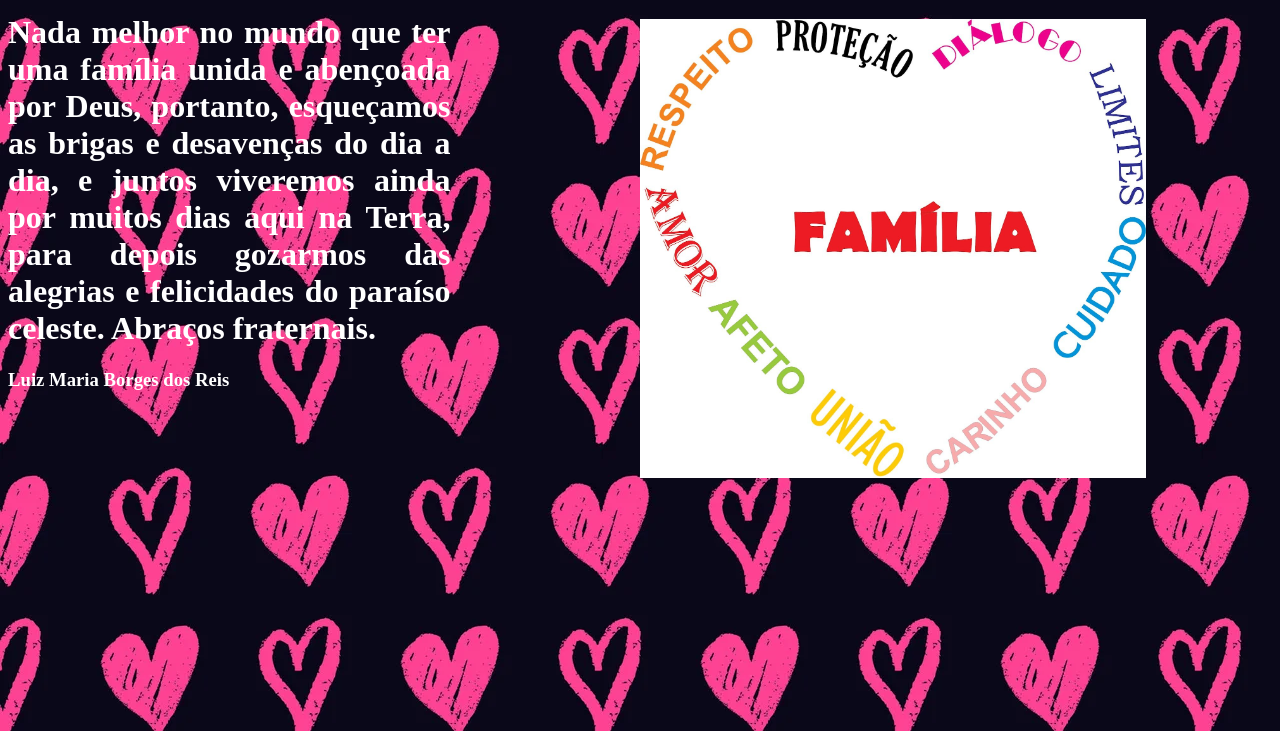
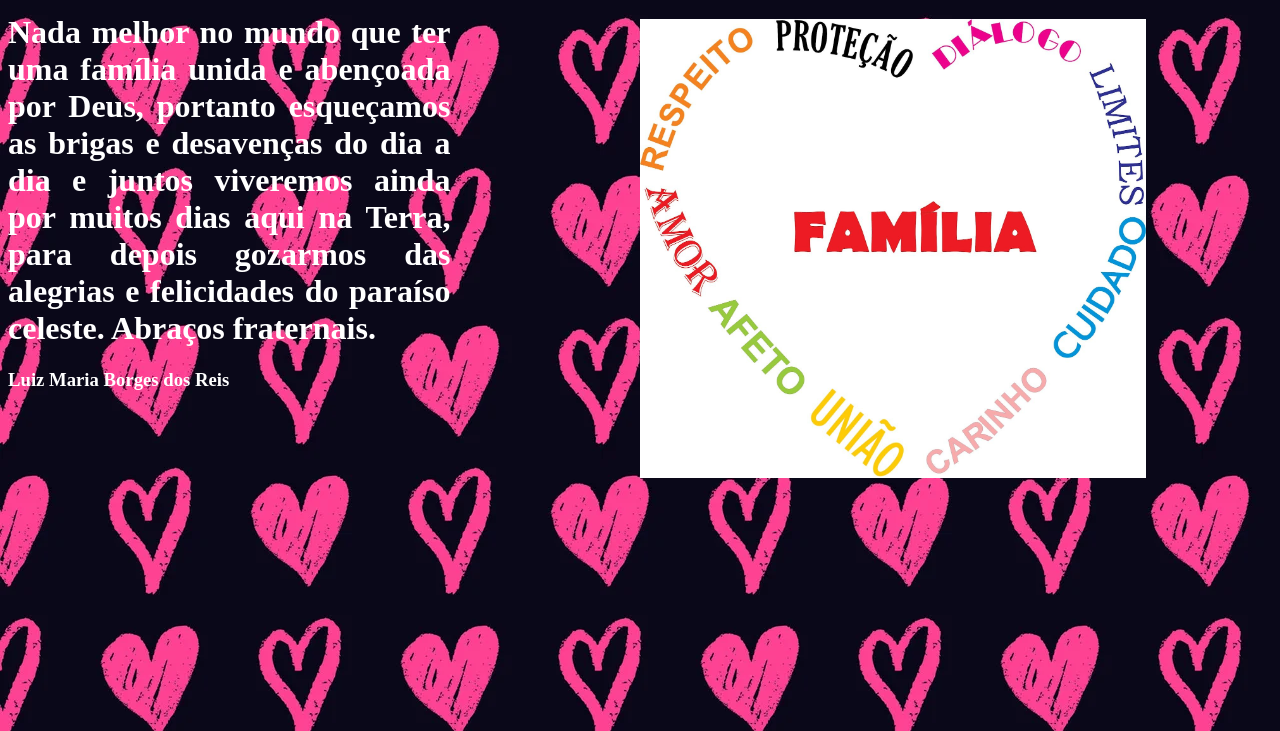
Before and after one commit to nonopava/sthefanysouza, a plain HTML site: page index.html in a window 1280 px wide. Shown: the part 69-800 px from the top of the page. Drawn offline with Linux system fonts and the light colour scheme.

Commit message:
Update index.html

```diff
--- a/index.html
+++ b/index.html
@@ -25,7 +25,7 @@
     </div>
     <div id="mensagem">
         <h1>
-            Nada melhor no mundo que ter uma família unida e abençoada por Deus, portanto, esqueçamos as brigas e desavenças do dia a dia, e
+            Nada melhor no mundo que ter uma família unida e abençoada por Deus, portanto esqueçamos as brigas e desavenças do dia a dia e
             juntos viveremos ainda por muitos dias aqui na Terra, para depois gozarmos das alegrias e felicidades do paraíso celeste.
             Abraços fraternais.
         </h1>
```
